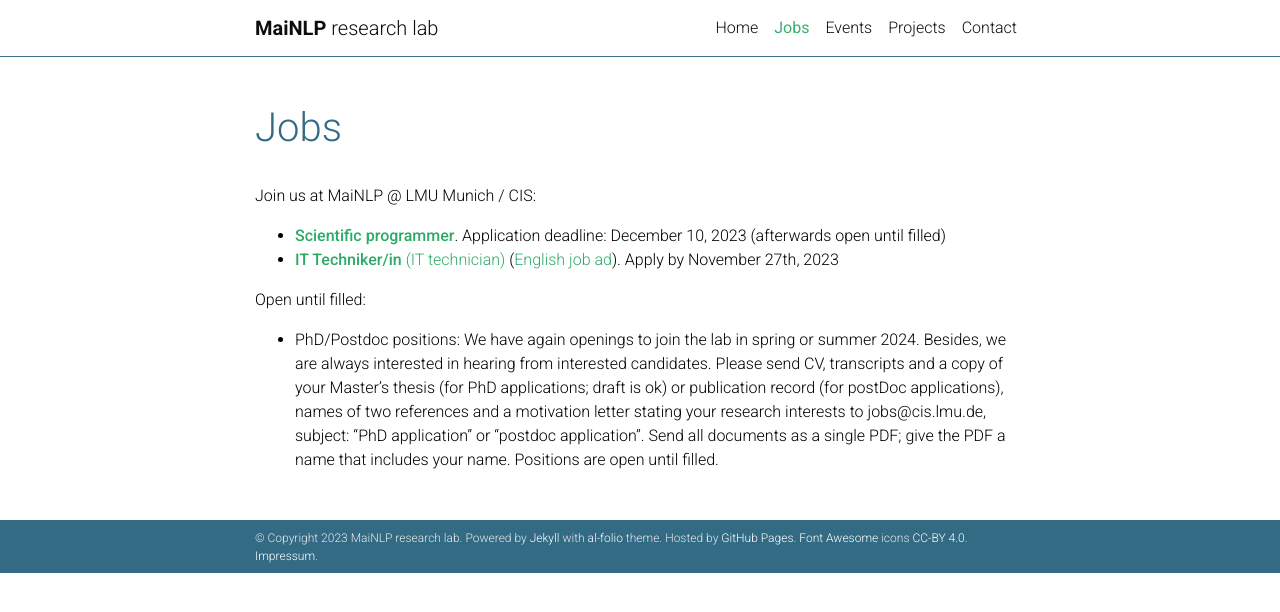
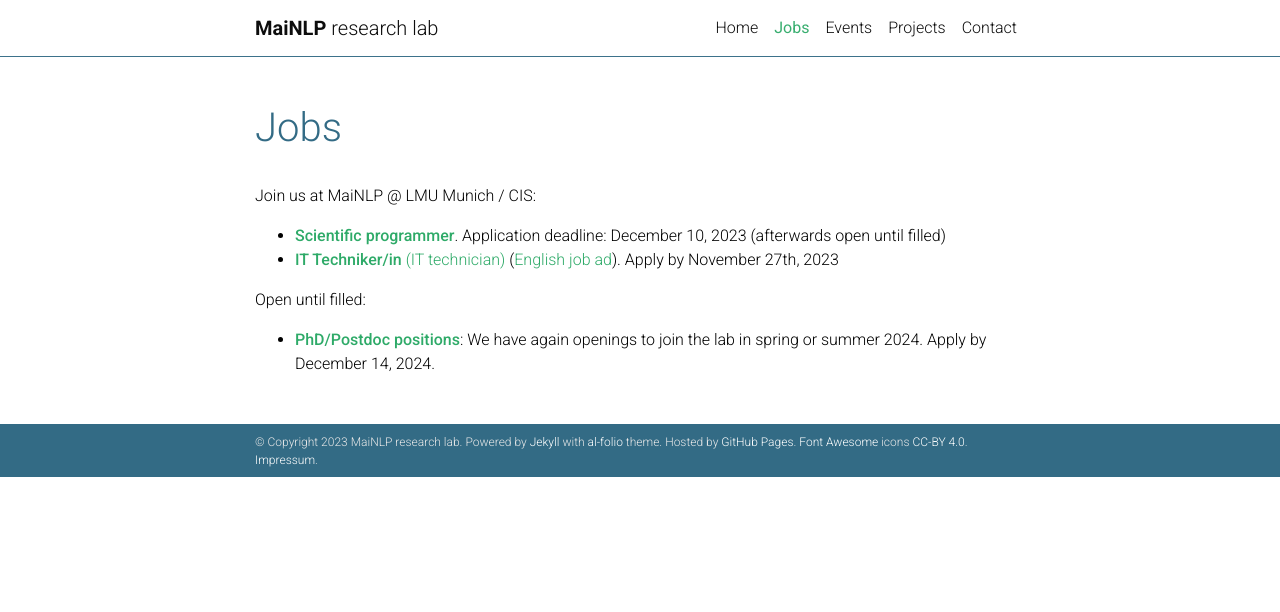
Before and after one commit to mainlp/mainlp.github.io, a Jekyll site: the page built from _pages/jobs.md, in a window 1280 px wide. Shown: the top 612 px of the page. Built offline with Jekyll 4.4.1, drawn with Linux system fonts in a browser that asks for light colours; comment, search, counter and statistics services are not loaded; a style sheet for code colours, icons or effects is not loaded.

Commit message:
add positions

```diff
--- a/_pages/jobs.md
+++ b/_pages/jobs.md
@@ -15,4 +15,8 @@ Join us at MaiNLP @ LMU Munich / CIS:
 
 Open until filled:
 
-- PhD/Postdoc positions: We have again openings to join the lab in spring or summer 2024. Besides, we are always interested in hearing from interested candidates. Please send CV, transcripts and a copy of your Master's thesis (for PhD applications; draft is ok) or publication record (for postDoc applications), names of two references and a motivation letter stating your research interests to jobs@cis.lmu.de, subject: "PhD application" or "postdoc application". Send all documents as a single PDF; give the PDF a name that includes your name. Positions are open until filled.
+- [**PhD/Postdoc positions**](/assets/pdf/PhD-postdoc-MaiNLP2024.pdf): We have again openings to join the lab in spring or summer 2024. Apply by December 14, 2024.
+
+<!-- Besides, we are always interested in hearing from interested candidates. -->
+
+<!-- Please send CV, transcripts and a copy of your Master's thesis (for PhD applications; draft is ok) or publication record (for postDoc applications), names of two references and a motivation letter stating your research interests to jobs@cis.lmu.de, subject: "PhD application" or "postdoc application". Send all documents as a single PDF; give the PDF a name that includes your name. Positions are open until filled. -->
```
